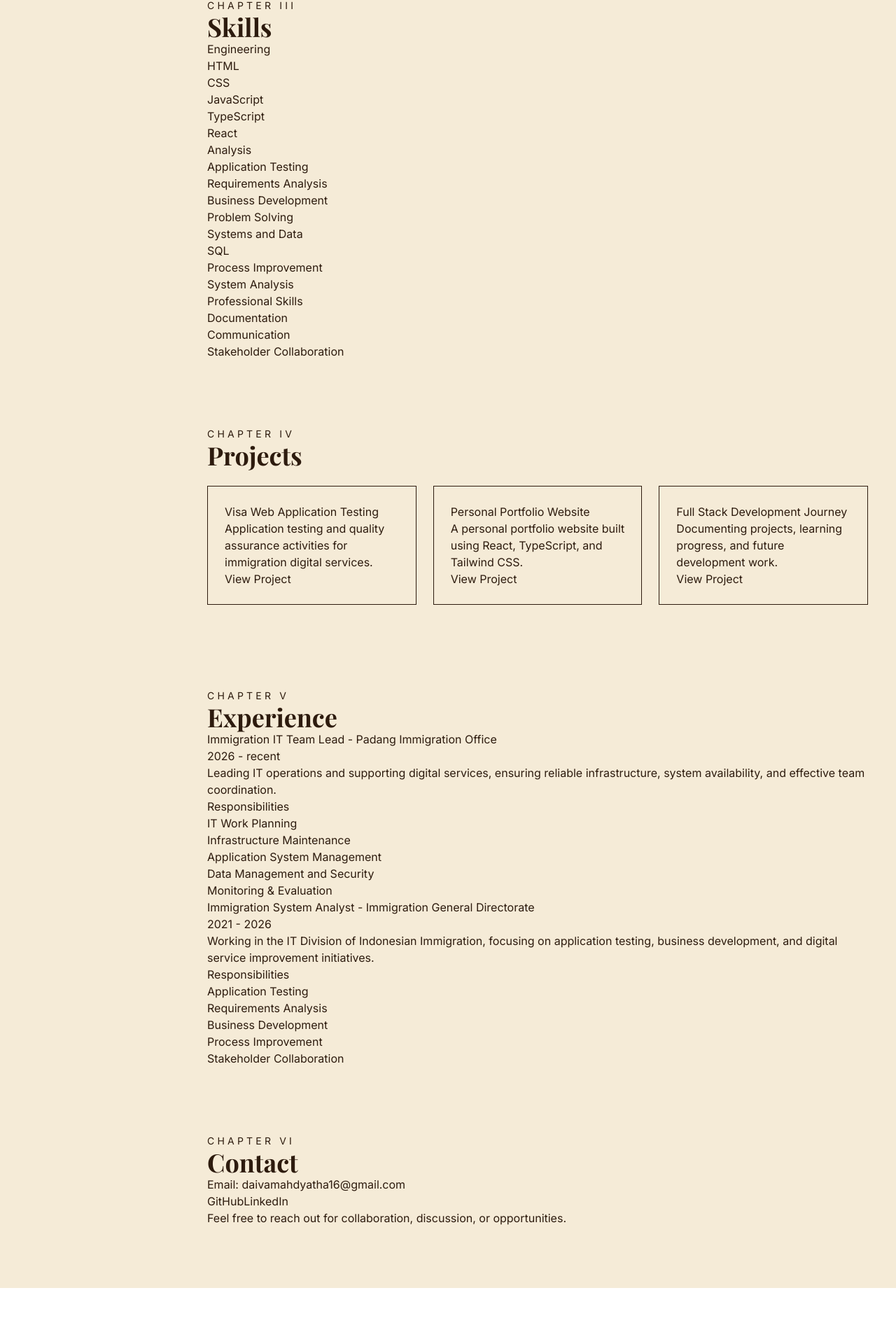
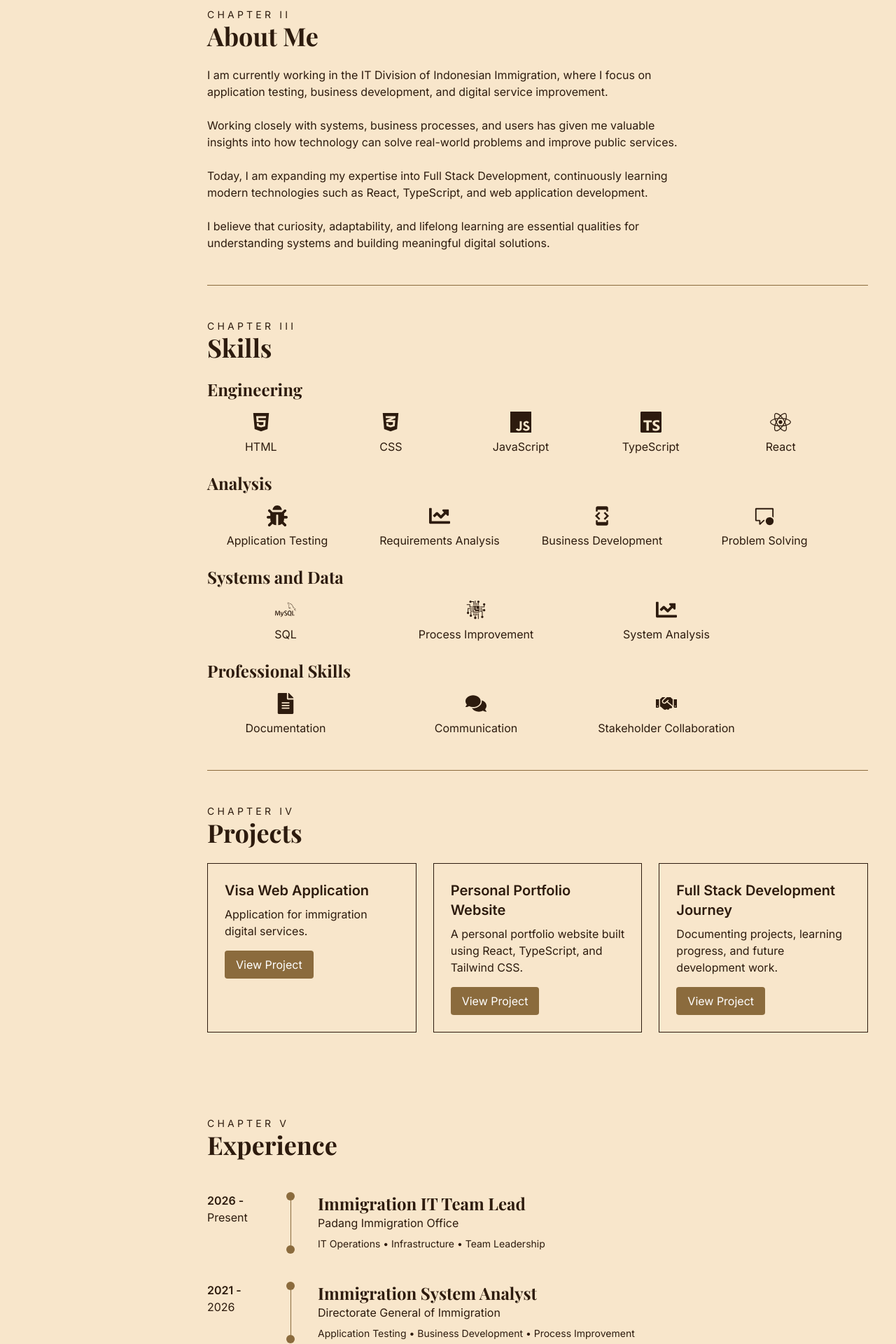
Before and after one commit to daivamahdyatha16/daiva-personal-website, a React (Vite) app: page / in a window 1280 px wide. Shown: the part 838-2758 px from the top of the page at 70% size. Before the commit the page ends 2678 px from the top, so only its background shows below. Built offline with nearby package versions, Linux system fonts and the light colour scheme.

Commit message:
editing components and styling

```diff
--- a/package.json
+++ b/package.json
@@ -13,6 +13,7 @@
     "@tailwindcss/vite": "^4.3.0",
     "react": "^19.2.6",
     "react-dom": "^19.2.6",
+    "react-icons": "^5.6.0",
     "tailwindcss": "^4.3.0"
   },
   "devDependencies": {
--- a/src/App.tsx
+++ b/src/App.tsx
@@ -8,10 +8,10 @@ import Sidebar from "./components/Sidebar";
 
 function App() {
   return (
-    <div className="flex bg-[#F5EBD7] text-[#2D1B0E]">
+    <div className="flex bg-[#f8e6cb] text-[#2D1B0E]">
       <Sidebar />
 
-      <main className="bg-[#F5EBD7] text-[#2D1B0E] flex-1 p-10">
+      <main className="bg-[#f8e6cb] text-[#2D1B0E] flex-1 p-10">
         <Hero />
         <About />
         <Skills />
--- a/src/components/About.tsx
+++ b/src/components/About.tsx
@@ -1,6 +1,6 @@
 function About() {
   return (
-    <section id="about" className="py-12">
+    <section id="about" className="py-12 border-b border-[#8B6B3D]">
       <p className="uppercase tracking-[0.3em] text-sm">
         Chapter II
       </p>
@@ -8,23 +8,25 @@ function About() {
       style={{ fontFamily: 'Playfair Display' }}>
         About Me
       </h2>
-      <p>
+      <p  className="mt-6 max-w-2xl">
         I am currently working in the IT Division of Indonesian Immigration,
         where I focus on application testing, business development,
         and digital service improvement.
       </p>
 
-      <p>Working closely with systems, business processes, and users
+      <p  className="mt-6 max-w-2xl">
+        Working closely with systems, business processes, and users
         has given me valuable insights into how technology can solve
-        real-world problems and improve public services.</p>
+        real-world problems and improve public services.
+      </p>
 
-      <p>
+      <p  className="mt-6 max-w-2xl">
         Today, I am expanding my expertise into Full Stack Development,
         continuously learning modern technologies such as React,
         TypeScript, and web application development.
       </p>
 
-      <p>
+      <p  className="mt-6 max-w-2xl">
         I believe that curiosity, adaptability,
         and lifelong learning are essential qualities
         for understanding systems and building meaningful digital solutions.
--- a/src/components/Contact.tsx
+++ b/src/components/Contact.tsx
@@ -1,23 +1,43 @@
+import { MdEmail } from "react-icons/md";
+import { IoLogoGithub } from "react-icons/io";
+import { FaLinkedin } from "react-icons/fa6";
+
 function Contact() {
   return (
     <section id="contact" className="py-12">
       <p className="uppercase tracking-[0.3em] text-sm">Chapter VI</p>
-      <h2 className="text-4xl font-bold"
-      style={{ fontFamily: 'Playfair Display' }}>
+      <h2
+        className="text-4xl font-bold"
+        style={{ fontFamily: "Playfair Display" }}
+      >
         Contact
       </h2>
 
-      <p>Email: daivamahdyatha16@gmail.com</p>
+      <section className="flex flex-row gap-6 mt-6 ">
+        <MdEmail className="text-2xl" />
+        <p className="border-r border-[#8B6B3D] pr-6">
+          Email: daivamahdyatha16@gmail.com
+        </p>
 
-      <a href="https://github.com">
-        GitHub
-      </a>
+        <IoLogoGithub className="text-2xl" />
 
-      <a href="https://www.linkedin.com/">
-        LinkedIn
-      </a>
+        <a
+          href="https://github.com/daivamahdyatha16/"
+          className="border-r border-[#8B6B3D] pr-6"
+        >
+          GitHub: daivamahdyatha16
+        </a>
+        <FaLinkedin className="text-2xl" />
 
-      <p>
+        <a
+          href="https://www.linkedin.com/"
+          className="border-r border-[#8B6B3D] pr-6"
+        >
+          LinkedIn: Daiva Mahdyatha
+        </a>
+      </section>
+
+      <p className="mt-6 max-w-2xl">
         Feel free to reach out for collaboration, discussion, or opportunities.
       </p>
     </section>
--- a/src/components/Experience.tsx
+++ b/src/components/Experience.tsx
@@ -1,43 +1,86 @@
 function Experience() {
   return (
-    <section id="experience" className="py-12">
-      <p className="uppercase tracking-[0.3em] text-sm">Chapter V</p>
-      <h2 className="text-4xl font-bold"
-      style={{ fontFamily: 'Playfair Display' }}>
+    <section
+      id="experience"
+      className="py-12 border-b border-[#8B6B3D]"
+    >
+      <p className="uppercase tracking-[0.3em] text-sm">
+        Chapter V
+      </p>
+
+      <h2
+        className="text-4xl font-bold mb-12"
+        style={{ fontFamily: "Playfair Display" }}
+      >
         Experience
       </h2>
-      <div>
-        <h3>Immigration IT Team Lead - Padang Immigration Office</h3>
-        <p>2026 - recent</p>
-        <p> Leading IT operations and supporting digital services,
-          ensuring reliable infrastructure, system availability,
-          and effective team coordination.
-          </p>
-        <h3>Responsibilities</h3>
-        <ul>
-          <li>IT Work Planning</li>
-          <li>Infrastructure Maintenance</li>
-          <li>Application System Management</li>
-          <li>Data Management and Security</li>
-          <li>Monitoring & Evaluation</li>
-        </ul>
-
-        <h3>Immigration System Analyst - Immigration General Directorate</h3>
-        <p>2021 - 2026</p>
-        <p>Working in the IT Division of Indonesian Immigration,
-          focusing on application testing, business development,
-          and digital service improvement initiatives.
-        </p>
-        <h3>Responsibilities</h3>
-        <ul>
-          <li>Application Testing</li>
-          <li>Requirements Analysis</li>
-          <li>Business Development</li>
-          <li>Process Improvement</li>
-          <li>Stakeholder Collaboration</li>
-        </ul>
 
 
+      <div className="grid grid-cols-[80px_30px_1fr] gap-6 mb-10">
+
+        <div>
+          <p className="font-semibold">2026 - </p>
+          <p>Present</p>
+        </div>
+
+
+        <div className="flex flex-col items-center">
+          <div className="w-3 h-3 rounded-full bg-[#8B6B3D]"></div>
+          <div className="w-px h-16 bg-[#8B6B3D]"></div>
+          <div className="w-3 h-3 rounded-full bg-[#8B6B3D]"></div>
+        </div>
+
+
+        <div>
+          <h3
+            className="text-2xl font-semibold"
+            style={{ fontFamily: "Playfair Display" }}
+          >
+            Immigration IT Team Lead
+          </h3>
+
+          <p className="mb-2">
+            Padang Immigration Office
+          </p>
+
+          <p className="text-sm">
+            IT Operations • Infrastructure • Team Leadership
+          </p>
+        </div>
+      </div>
+
+
+      <div className="grid grid-cols-[80px_30px_1fr] gap-6">
+
+        <div>
+          <p className="font-semibold">2021 -</p>
+          <p>2026</p>
+        </div>
+
+
+        <div className="flex flex-col items-center">
+          <div className="w-3 h-3 rounded-full bg-[#8B6B3D]"></div>
+          <div className="w-px h-16 bg-[#8B6B3D]"></div>
+          <div className="w-3 h-3 rounded-full bg-[#8B6B3D]"></div>
+        </div>
+
+
+        <div>
+          <h3
+            className="text-2xl font-semibold"
+            style={{ fontFamily: "Playfair Display" }}
+          >
+            Immigration System Analyst
+          </h3>
+
+          <p className="mb-2">
+            Directorate General of Immigration
+          </p>
+
+          <p className="text-sm">
+            Application Testing • Business Development • Process Improvement
+          </p>
+        </div>
       </div>
     </section>
   );
--- a/src/components/Portofolio.tsx
+++ b/src/components/Portofolio.tsx
@@ -10,36 +10,50 @@ function Portfolio() {
 
       <section className="flex flex-row gap-6">
         <div className="border p-6 my-6 flex-1">
-          <h3>Visa Web Application Testing</h3>
+          <h3 className="text-xl font-bold mb-2">Visa Web Application</h3>
 
-          <p>
-            Application testing and quality assurance activities for immigration
+          <p className="mb-4">
+            Application for immigration
             digital services.
           </p>
 
-          <button>View Project</button>
+          <button className="px-4 py-2 bg-[#8B6B3D] text-white rounded hover:bg-[#7a5c33] transition-colors duration-300">
+            <a href="https://evisa.imigrasi.go.id/"
+            target="_blank"
+            rel="noopener noreferrer" className="text-white hover:text-black transition-colors duration-300">
+              View Project
+            </a>
+          </button>
         </div>
 
         <div className="border p-6 my-6 flex-1">
-          <h3>Personal Portfolio Website</h3>
+          <h3 className="text-xl font-bold mb-2">Personal Portfolio Website</h3>
 
-          <p>
+          <p className="mb-4">
             A personal portfolio website built using React, TypeScript, and
             Tailwind CSS.
           </p>
 
-          <button>View Project</button>
+          <button className="px-4 py-2 bg-[#8B6B3D] text-white rounded hover:bg-[#7a5c33] transition-colors duration-300">
+            <a href="https://your-portfolio-link.com" target="_blank" rel="noopener noreferrer" className="text-white hover:text-black transition-colors duration-300">
+              View Project
+            </a>
+          </button>
         </div>
 
         <div className="border p-6 my-6 flex-1">
-          <h3>Full Stack Development Journey</h3>
+          <h3 className="text-xl font-bold mb-2">Full Stack Development Journey</h3>
 
-          <p>
+          <p className="mb-4">
             Documenting projects, learning progress, and future development
             work.
           </p>
 
-          <button>View Project</button>
+          <button className="px-4 py-2 bg-[#8B6B3D] text-white rounded hover:bg-[#7a5c33] transition-colors duration-300">
+            <a href="https://your-portfolio-link.com" target="_blank" rel="noopener noreferrer" className="text-white hover:text-black transition-colors duration-300">
+              View Project
+            </a>
+          </button>
         </div>
       </section>
     </section>
--- a/src/components/Skills.tsx
+++ b/src/components/Skills.tsx
@@ -1,58 +1,203 @@
+import { SiTypescript, SiJavascript, SiMysql } from "react-icons/si";
+
+import {
+  FaBug,
+  FaChartLine,
+  FaHandshake,
+  FaFileAlt,
+  FaComments,
+  FaReact,
+  FaHtml5,
+  FaCss3Alt,
+} from "react-icons/fa";
+import { MdOutlineDeveloperMode } from "react-icons/md";
+import { VscCommentUnresolved } from "react-icons/vsc";
+import { GiProcessor } from "react-icons/gi";
 function Skills() {
   return (
-    <section id="skills" className="py-12">
-      <p className="uppercase tracking-[0.3em] text-sm">
-        Chapter III
-      </p>
-      <h2 className="text-4xl font-bold"
-      style={{ fontFamily: 'Playfair Display' }}>
+    <section id="skills" className="py-12 border-b border-[#8B6B3D]">
+      <p className="uppercase tracking-[0.3em] text-sm">Chapter III</p>
+      <h2
+        className="text-4xl font-bold"
+        style={{ fontFamily: "Playfair Display" }}
+      >
         Skills
       </h2>
 
-      <h3>
+      <h3
+        className="mt-6 text-2xl font-semibold"
+        style={{ fontFamily: "Playfair Display" }}
+      >
         Engineering
       </h3>
-      <ul>
-        <li>HTML</li>
-        <li>CSS</li>
-        <li>JavaScript</li>
-        <li>TypeScript</li>
-        <li>React</li>
-      </ul>
+      <div className="grid grid-cols-5 gap-8 mt-4 max-w-4xl">
+        <div
+          className="flex flex-col items-center
+          transition-all duration-300
+          hover:-translate-y-1
+          hover:text-[#8B6B3D]
+          cursor-default"
+        >
+          <FaHtml5 className="text-3xl mb-2 " /> <p>HTML</p>
+        </div>
+        <div
+          className="flex flex-col items-center
+          transition-all duration-300
+          hover:-translate-y-1
+          hover:text-[#8B6B3D]
+          cursor-default"
+        >
+          <FaCss3Alt className="text-3xl mb-2" /> <p>CSS</p>
+        </div>
+        <div
+          className="flex flex-col items-center
+          transition-all duration-300
+          hover:-translate-y-1
+          hover:text-[#8B6B3D]
+          cursor-default"
+        >
+          <SiJavascript className="text-3xl mb-2" /> <p>JavaScript</p>
+        </div>
+        <div
+          className="flex flex-col items-center
+          transition-all duration-300
+          hover:-translate-y-1
+          hover:text-[#8B6B3D]
+          cursor-default"
+        >
+          <SiTypescript className="text-3xl mb-2" /> <p>TypeScript</p>
+        </div>
+        <div
+          className="flex flex-col items-center
+          transition-all duration-300
+          hover:-translate-y-1
+          hover:text-[#8B6B3D]
+          cursor-default"
+        >
+          <FaReact className="text-3xl mb-2" /> <p>React</p>
+        </div>
+      </div>
 
-      <h3>Analysis</h3>
-      <ul>
-        <li>
-          Application Testing
-        </li>
-        <li>
-          Requirements Analysis
-        </li>
-        <li>
-          Business Development
-        </li>
-        <li>
-          Problem Solving
-        </li>
-      </ul>
+      <h3
+        className="mt-6 text-2xl font-semibold"
+        style={{ fontFamily: "Playfair Display" }}
+      >
+        Analysis
+      </h3>
+      <div className="grid grid-cols-4 gap-8 mt-4 max-w-4xl">
+        <div
+          className="flex flex-col items-center
+          transition-all duration-300
+          hover:-translate-y-1
+          hover:text-[#8B6B3D]
+          cursor-default"
+        >
+          <FaBug className="text-3xl mb-2" /> <p>Application Testing</p>
+        </div>
+        <div
+          className="flex flex-col items-center
+          transition-all duration-300
+          hover:-translate-y-1
+          hover:text-[#8B6B3D]
+          cursor-default"
+        >
+          <FaChartLine className="text-3xl mb-2" /> <p>Requirements Analysis</p>
+        </div>
+        <div
+          className="flex flex-col items-center
+          transition-all duration-300
+          hover:-translate-y-1
+          hover:text-[#8B6B3D]
+          cursor-default"
+        >
+          <MdOutlineDeveloperMode className="text-3xl mb-2" />{" "}
+          <p>Business Development</p>
+        </div>
+        <div
+          className="flex flex-col items-center
+          transition-all duration-300
+          hover:-translate-y-1
+          hover:text-[#8B6B3D]
+          cursor-default"
+        >
+          <VscCommentUnresolved className="text-3xl mb-2" />{" "}
+          <p>Problem Solving</p>
+        </div>
+      </div>
 
-        <h3>
-          Systems and Data
-        </h3>
-        <ul>
-          <li>SQL</li>
-          <li>Process Improvement</li>
-          <li>System Analysis</li>
-        </ul>
+      <h3
+        className="mt-6 text-2xl font-semibold"
+        style={{ fontFamily: "Playfair Display" }}
+      >
+        Systems and Data
+      </h3>
+      <div className="grid grid-cols-3 gap-12 mt-4 max-w-3xl">
+        <div
+          className="flex flex-col items-center
+          transition-all duration-300
+          hover:-translate-y-1
+          hover:text-[#8B6B3D]
+          cursor-default"
+        >
+          <SiMysql className="text-3xl mb-2" />
+          <p>SQL</p>
+        </div>
+        <div
+          className="flex flex-col items-center
+          transition-all duration-300
+          hover:-translate-y-1
+          hover:text-[#8B6B3D]
+          cursor-default"
+        >
+          <GiProcessor className="text-3xl mb-2" /> <p>Process Improvement</p>
+        </div>
+        <div
+          className="flex flex-col items-center
+          transition-all duration-300
+          hover:-translate-y-1
+          hover:text-[#8B6B3D]
+          cursor-default"
+        >
+          <FaChartLine className="text-3xl mb-2" /> <p>System Analysis</p>
+        </div>
+      </div>
 
-        <h3>
-          Professional Skills
-        </h3>
-        <ul>
-          <li>Documentation</li>
-          <li>Communication</li>
-          <li>Stakeholder Collaboration</li>
-        </ul>
+      <h3
+        className="mt-6 text-2xl font-semibold"
+        style={{ fontFamily: "Playfair Display" }}
+      >
+        Professional Skills
+      </h3>
+      <div className="grid grid-cols-3 gap-12 mt-4 max-w-3xl">
+        <div
+          className="flex flex-col items-center
+          transition-all duration-300
+          hover:-translate-y-1
+          hover:text-[#8B6B3D]
+          cursor-default"
+        >
+          <FaFileAlt className="text-3xl mb-2" /> <p>Documentation</p>
+        </div>
+        <div
+          className="flex flex-col items-center
+          transition-all duration-300
+          hover:-translate-y-1
+          hover:text-[#8B6B3D]
+          cursor-default"
+        >
+          <FaComments className="text-3xl mb-2" /> <p>Communication</p>
+        </div>
+        <div
+          className="flex flex-col items-center
+          transition-all duration-300
+          hover:-translate-y-1
+          hover:text-[#8B6B3D]
+          cursor-default"
+        >
+          <FaHandshake className="text-3xl mb-2" />{" "}
+          <p>Stakeholder Collaboration</p>
+        </div>
+      </div>
     </section>
   );
 }
```
Also changed, not shown: src/components/Hero.tsx (+66 -15 lines), src/assets/images/daiva.png (added), 1 other file (tests, documents, lock files or other folders).
